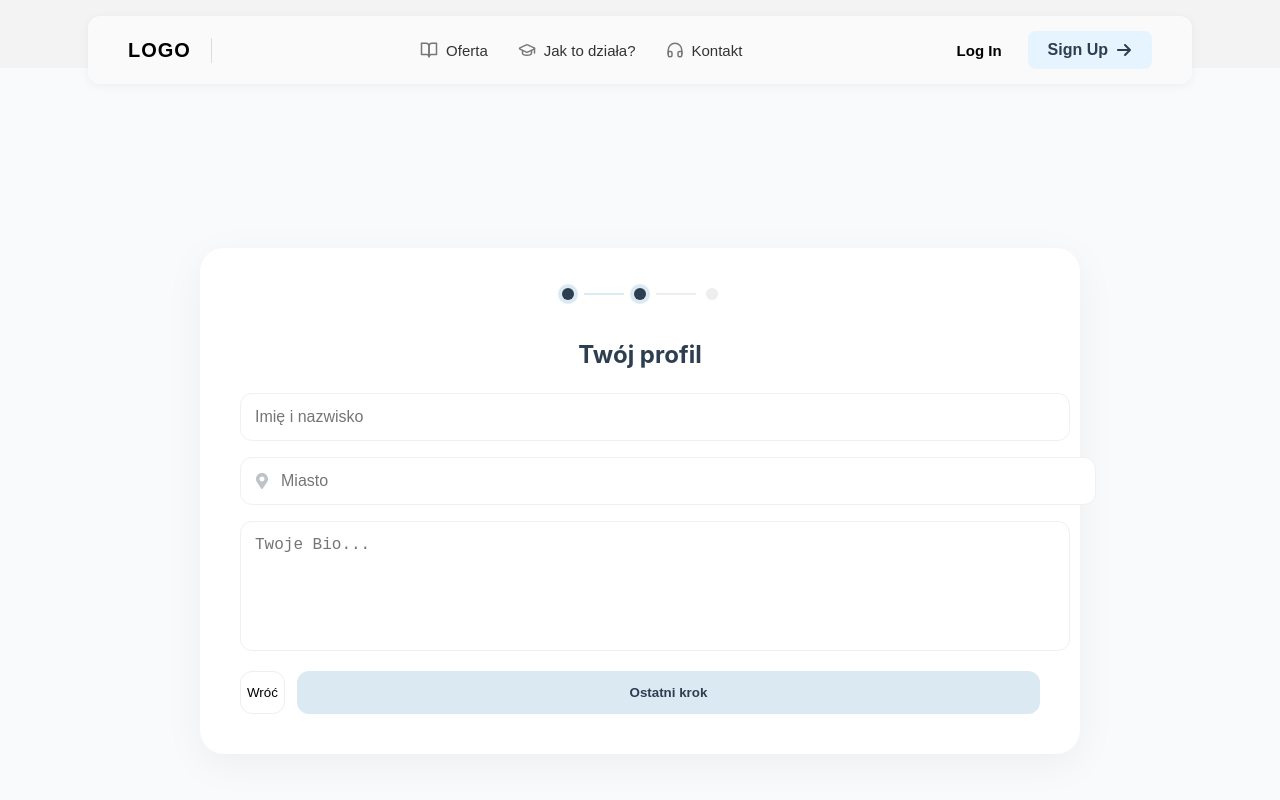
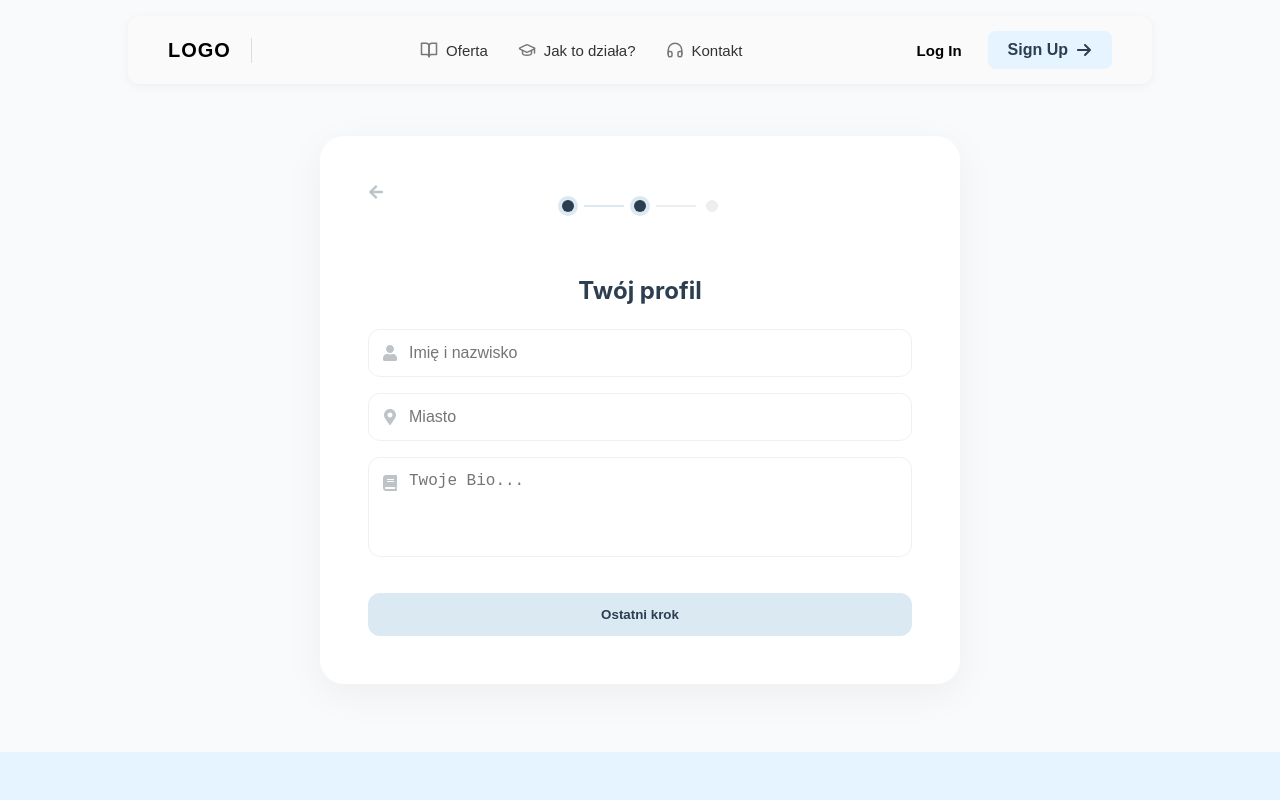
Before and after one commit to Zuzansas/TutorConnect, a React (Create React App) app in the folder frontend/: page /signup in a window 1280 px wide. Both pictures are taken after a click on the button "Dalej". Shown: the top 800 px of the page. Built offline with nearby package versions, Linux system fonts and the light colour scheme.

Commit message:
Updating signUp page

```diff
--- a/frontend/src/App.module.css
+++ b/frontend/src/App.module.css
@@ -2,6 +2,6 @@
     display: flex;
     flex-direction: column;
     align-items: center;
-    background-color: #f3f3f3;
+    background-color: #f8fafc;
 
 }
--- a/frontend/src/pages/SignupPage/SignupPage.jsx
+++ b/frontend/src/pages/SignupPage/SignupPage.jsx
@@ -1,6 +1,6 @@
 import { useState } from 'react';
 import styles from './SignupPage.module.css';
-import { FaUser, FaLock, FaMapMarkerAlt, FaCheckCircle } from "react-icons/fa";
+import { FaUser, FaLock, FaMapMarkerAlt, FaCheckCircle, FaEnvelope, FaBook, FaArrowLeft } from "react-icons/fa";
 
 const SignupPage = () => {
     const [step, setStep] = useState(1);
@@ -23,6 +23,7 @@ const SignupPage = () => {
                             <input type="text" placeholder="Nazwa użytkownika" required />
                         </div>
                         <div className={styles.inputGroup}>
+                            <FaEnvelope className={styles.inputIcon} />
                             <input type="email" placeholder="Adres e-mail" required />
                         </div>
                         <div className={styles.inputGroup}>
@@ -36,14 +37,26 @@ const SignupPage = () => {
                 return (
                     <div className={styles.stepContainer}>
                         <h3>Twój profil</h3>
-                        <input type="text" placeholder="Imię i nazwisko" className={styles.fullInput} />
+                        <div className={styles.inputGroup}>
+                            <FaUser className={styles.inputIcon} />
+                            <input type="text" placeholder="Imię i nazwisko" />
+                        </div>
+
                         <div className={styles.inputGroup}>
                             <FaMapMarkerAlt className={styles.inputIcon} />
                             <input type="text" placeholder="Miasto" />
                         </div>
-                        <textarea placeholder="Twoje Bio..." className={styles.textarea}></textarea>
+                        <div className={styles.inputGroup}>
+                            <FaBook className={styles.textareaIcon} style={{ color: '#bdc3c7' }} />
+                            <textarea
+                                name="bio"
+                                placeholder="Twoje Bio..."
+                                className={styles.textarea}
+                                value={formData.bio}
+                                style={{ paddingLeft: '2.5rem' }}
+                            ></textarea>
+                        </div>
                         <div className={styles.btnRow}>
-                            <button className={styles.secondaryBtn} onClick={prevStep}>Wróć</button>
                             <button className={styles.mainBtn} onClick={nextStep}>Ostatni krok</button>
                         </div>
                     </div>
@@ -64,6 +77,7 @@ const SignupPage = () => {
     return (
         <div className={styles.pageWrapper}>
             <div className={styles.signupCard}>
+                <FaArrowLeft className={styles.backIcon} onClick={prevStep} style={{ visibility: step === 1 ? 'hidden' : 'visible', color: '#bdc3c7' }} />
                 <div className={styles.progressTracker}>
                     <div className={`${styles.dot} ${step >= 1 ? styles.active : ''}`}></div>
                     <div className={`${styles.line} ${step >= 2 ? styles.active : ''}`}></div>
--- a/frontend/src/pages/SignupPage/SignupPage.module.css
+++ b/frontend/src/pages/SignupPage/SignupPage.module.css
@@ -1,33 +1,49 @@
+*,
+*::before,
+*::after {
+    box-sizing: border-box;
+}
+
 .pageWrapper {
-
     display: flex;
     justify-content: center;
     align-items: center;
     width: 100%;
     background-color: #f8fafc;
-    padding: 20px;
+    padding: 1.25rem;
+    margin: 3rem 0;
 }
 
 .signupCard {
     background: white;
-    width: 50rem;
-    margin: 10rem;
-    padding: 40px;
-    border-radius: 24px;
-    box-shadow: 0 10px 40px rgba(0, 0, 0, 0.05);
+    width: 100%;
+    max-width: 40rem;
+    padding: 3rem;
+    border-radius: 1.5rem;
+    box-shadow: 0 0.625rem 2.5rem rgba(0, 0, 0, 0.05);
+    display: flex;
+    flex-direction: column;
+    justify-content: center;
 }
 
+.textareaIcon {
+    position: absolute;
+    left: 0.875rem;
+    top: 1.125rem;
+    color: #bdc3c7;
+    pointer-events: none;
+}
 
 .progressTracker {
     display: flex;
     align-items: center;
     justify-content: center;
-    margin-bottom: 40px;
+    margin-bottom: 2.5rem;
 }
 
 .dot {
-    width: 12px;
-    height: 12px;
+    width: 0.75rem;
+    height: 0.75rem;
     border-radius: 50%;
     background: #eee;
     transition: 0.3s;
@@ -35,36 +51,43 @@
 
 .dot.active {
     background: #2c3e50;
-    box-shadow: 0 0 0 4px #dbe9f3;
+    box-shadow: 0 0 0 0.25rem #dbe9f3;
 }
 
 .line {
-    width: 40px;
-    height: 2px;
+    width: 2.5rem;
+    height: 0.125rem;
     background: #eee;
-    margin: 0 10px;
+    margin: 0 0.625rem;
 }
 
 .line.active {
     background: #dbe9f3;
 }
 
+.stepContainer {
+    width: 100%;
+    display: flex;
+    flex-direction: column;
+    align-items: stretch;
+}
 
 .stepContainer h3 {
+    text-align: center;
+    width: 100%;
     font-size: 1.5rem;
     color: #2c3e50;
-    margin-bottom: 24px;
-    text-align: center;
+    margin-bottom: 1.5rem;
 }
 
 .inputGroup {
     position: relative;
-    margin-bottom: 16px;
+    margin-bottom: 1rem;
 }
 
 .inputIcon {
     position: absolute;
-    left: 14px;
+    left: 0.875rem;
     top: 50%;
     transform: translateY(-50%);
     color: #bdc3c7;
@@ -74,22 +97,22 @@
 .fullInput,
 .textarea {
     width: 100%;
-    padding: 14px 14px 14px 40px;
-    border: 1.5px solid #f0f0f0;
-    border-radius: 12px;
+    padding: 0.875rem 0.875rem 0.875rem 2.5rem;
+    border: 0.09375rem solid #f0f0f0;
+    border-radius: 0.75rem;
     font-size: 1rem;
     transition: 0.2s;
 }
 
 .fullInput {
-    padding-left: 14px;
-    margin-bottom: 16px;
+    padding-left: 0.875rem;
+    margin-bottom: 1rem;
 }
 
 .textarea {
-    padding-left: 14px;
-    height: 100px;
-    margin-bottom: 16px;
+    padding-left: 2.5rem;
+    height: 6.25rem;
+    margin-bottom: 1rem;
     resize: none;
 }
 
@@ -102,11 +125,11 @@ textarea:focus {
 
 .mainBtn {
     width: 100%;
-    padding: 14px;
+    padding: 0.875rem;
     background-color: #dbe9f3;
     color: #2c3e50;
     border: none;
-    border-radius: 12px;
+    border-radius: 0.75rem;
     font-weight: 700;
     cursor: pointer;
     transition: 0.2s;
@@ -114,26 +137,26 @@ textarea:focus {
 
 .mainBtn:hover {
     background-color: #c5ddec;
-    transform: translateY(-2px);
+    transform: translateY(-0.125rem);
 }
 
 .btnRow {
     display: flex;
-    gap: 12px;
+    gap: 0.75rem;
 }
 
 .secondaryBtn {
     flex: 1;
     background: none;
-    border: 1px solid #eee;
-    border-radius: 12px;
+    border: 0.0625rem solid #eee;
+    border-radius: 0.75rem;
     cursor: pointer;
 }
 
 .successIcon {
     font-size: 3rem;
     color: #2ecc71;
-    margin-bottom: 20px;
+    margin-bottom: 1.25rem;
 }
 
 .center {
```
